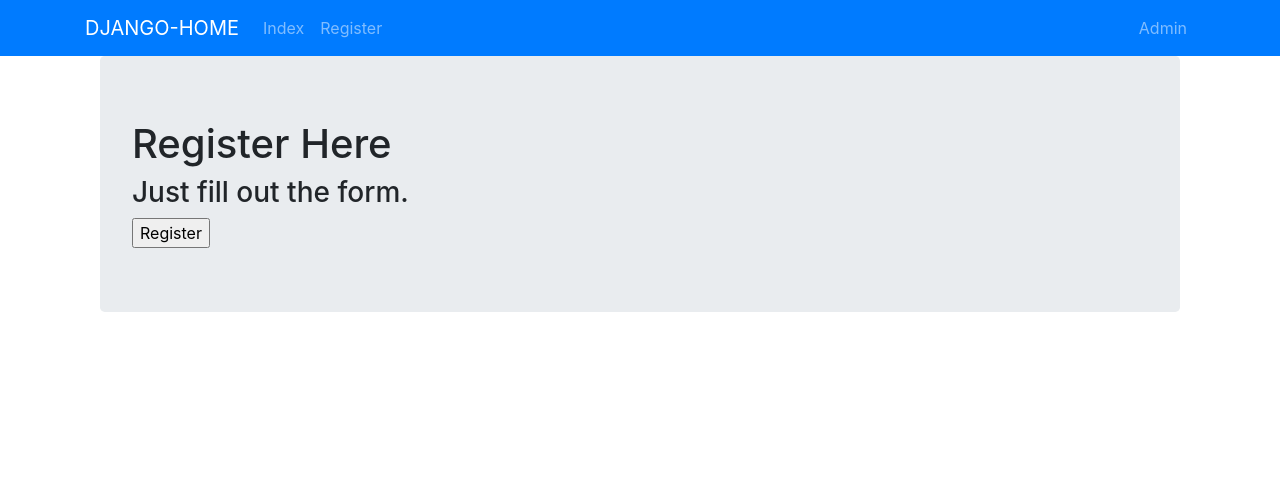
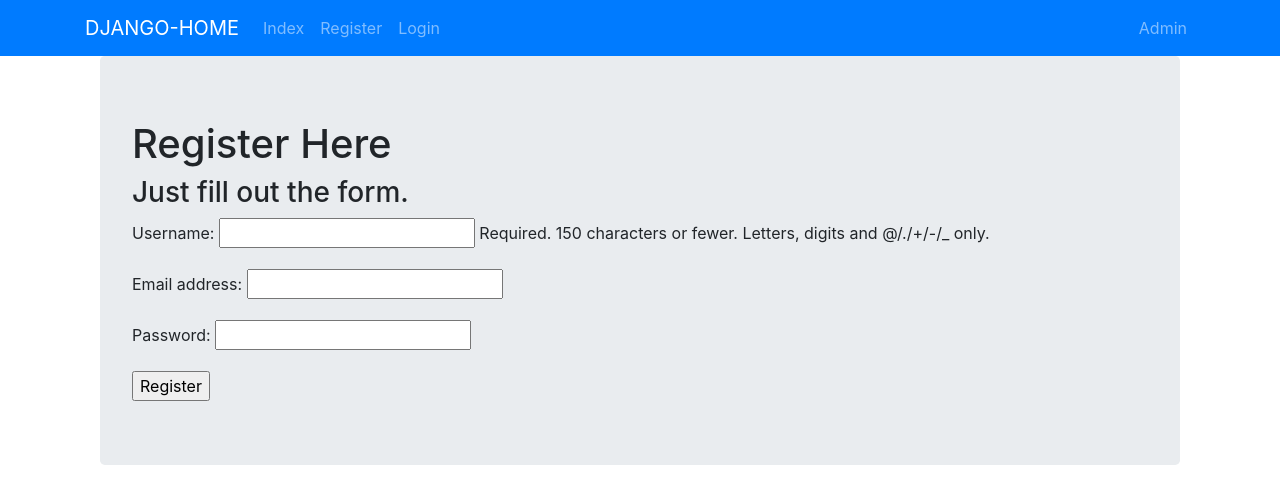
Before and after one commit to jmuratov98/CSC322-Project, a Django app: page /users/register/ in a window 1280 px wide. Shown: the top 504 px of the page. Run offline with Django 3.2, Linux system fonts and the light colour scheme; some libraries are stand-ins or nearby versions.

Commit message:
Justin 2nd commit

```diff
--- a/cuisino/cuisino/settings.py
+++ b/cuisino/cuisino/settings.py
@@ -133,3 +133,5 @@ MEDIA_ROOT = MEDIA_DIR
 MEDIA_URL = '/media/'
 
 AUTH_USER_MODEL = "users.Users"
+
+LOGIN_URL = '/users/user_login/'
--- a/cuisino/cuisino/urls.py
+++ b/cuisino/cuisino/urls.py
@@ -28,6 +28,7 @@ urlpatterns = [
     # path('', home_views.landing_page),
 
     url(r'^$',users_views.home,name='home'),
-
     url(r'^users/',include('users.urls')),
+    url(r'^logout/$', users_views.user_logout, name='logout'),
+    url(r'^special/',users_views.special,name='special'),
 ]
--- a/cuisino/templates/users/base.html
+++ b/cuisino/templates/users/base.html
@@ -15,6 +15,12 @@
                     <li class "nav-item"> <a class="navbar-brand" href="{%url 'home'%}">DJANGO-HOME</a></li>
                     <li class "nav-item"> <a class="nav-link" href="{%url 'users:index'%}">Index</a></li>
                     <li class "nav-item"> <a class="nav-link" href="{%url 'users:register'%}">Register</a></li>
+
+                    {% if user.is_authenticated %}
+                        <li class "nav-item"><a class="nav-link" href="{% url 'logout' %}">Logout</a></li>
+                    {% else %}
+                        <li class "nav-item"><a class="nav-link" href="{% url 'users:user_login' %}">Login</a></li>
+                    {% endif %}
 
                 </ul>
                 <ul class="navbar-nav justify-content-end">
--- a/cuisino/templates/users/index.html
+++ b/cuisino/templates/users/index.html
@@ -5,11 +5,11 @@
 <div class="container">
   <div class="jumbotron">
     <h1>Index Page</h1>
-    <!-- {% if user.is_authenticated %}
+    {% if user.is_authenticated %}
         <h2>Welcome {{ user.username }}!</h2>
     {% else %}
         <h2>Welcome to the site!</h2>
-    {% endif %} -->
+    {% endif %}
   </div>
 </div>
 
--- a/cuisino/templates/users/register.html
+++ b/cuisino/templates/users/register.html
@@ -12,9 +12,8 @@
         <h3>Just fill out the form.</h3>
 
         <form enctype="multipart/form-data" method="POST">
-          <!-- {% csrf_token %}
+          {% csrf_token %}
           {{ user_form.as_p }}
-          {{ profile_form.as_p }} -->
           <input type="submit" name="" value="Register">
         </form>
 
--- a/cuisino/users/forms.py
+++ b/cuisino/users/forms.py
@@ -1,15 +1,10 @@
-# from django import forms
-# from django.contrib.auth.models import User
-# from users.models import Roles, Users
-#
-# class UserForm(forms.ModelForm):
-#     password = forms.CharField(widget=forms.PasswordInput())
-#
-#     class Meta():
-#         model = User
-#         fields = ('username','email','password',)
-#
-#
-# class UserProfileInfoForm(forms.ModelForm):
-#     class Meta():
-#         model = Users
+from django import forms
+from django.contrib.auth.models import AbstractUser
+from users.models import Roles, Users
+
+class UserForm(forms.ModelForm):
+    password = forms.CharField(widget=forms.PasswordInput())
+
+    class Meta():
+        model = Users
+        fields = ('username','email','password')
--- a/cuisino/users/urls.py
+++ b/cuisino/users/urls.py
@@ -8,6 +8,6 @@ urlpatterns=[
     url(r'^register/$',views.register,name='register'),
     url(r'^index/$',views.index,name='index'),
 
-    # url(r'^user_login/$',views.user_login,name='user_login'),
+    url(r'^user_login/$',views.user_login,name='user_login'),
     # url(r'^logout/$', views.user_logout, name='logout'),
 ]
--- a/cuisino/users/views.py
+++ b/cuisino/users/views.py
@@ -1,5 +1,5 @@
 from django.shortcuts import render
-# from users.forms import UserForm,UserProfileInfoForm
+from users.forms import UserForm
 
 # Extra Imports for the Login and Logout Capabilities
 from django.contrib.auth import authenticate, login, logout
@@ -22,13 +22,13 @@ def home(request):
     return render(request,'home/home.html')
 
 
-"""
-    This function adds a user as a customer.
-"""
-
-
-def register(request):
-    return render(request, 'users/register.html')
+# """
+#     This function adds a user as a customer.
+# """
+#
+#
+# def register(request):
+#     return render(request, 'users/register.html')
 
 
 """
@@ -36,3 +36,84 @@ def register(request):
 """
 def apply(request):
     return render(request, 'users/register.html')
+
+@login_required
+def special(request):
+    return HttpResponse("You are logged in. Nice!")
+
+@login_required
+def user_logout(request):
+    # Log out the user.
+    logout(request)
+    # Return to homepage.
+    return HttpResponseRedirect(reverse('home'))
+
+def register(request):
+
+    registered = False
+
+    if request.method == 'POST':
+
+        # Get info from "both" forms
+        # It appears as one form to the user on the .html page
+        user_form = UserForm(data=request.POST)
+
+        # Check to see both forms are valid
+        if user_form.is_valid():
+
+            # Save User Form to Database
+            user = user_form.save()
+
+            # Hash the password
+            user.set_password(user.password)
+
+            # Update with Hashed password
+            user.save()
+
+            # Registration Successful!
+            registered = True
+
+        else:
+            # One of the forms was invalid if this else gets called.
+            print(user_form.errors)
+
+    else:
+        # Was not an HTTP post so we just render the forms as blank.
+        user_form = UserForm()
+
+    # This is the render and context dictionary to feed
+    # back to the registration.html file page.
+    return render(request,'users/register.html',
+                          {'user_form':user_form,
+                           'registered':registered})
+
+def user_login(request):
+
+    if request.method == 'POST':
+        # First get the username and password supplied
+        username = request.POST.get('username')
+        password = request.POST.get('password')
+
+        # Django's built-in authentication function:
+        user = authenticate(username=username, password=password)
+
+        # If we have a user
+        if user:
+            #Check it the account is active
+            if user.is_active:
+                # Log the user in.
+                login(request,user)
+                # Send the user back to some page.
+                # In this case their homepage.
+                return HttpResponseRedirect(reverse('home'))
+            else:
+                # If account is not active:
+                return HttpResponse("Your account is not active.")
+        else:
+            print("Someone tried to login and failed.")
+            print("They used username: {} and password: {}".format(username,password))
+            return HttpResponse("Invalid login details supplied.")
+
+    else:
+        #Nothing has been provided for username or password.
+        return render(request, 'users/login.html', {})
```
Also changed, not shown: cuisino/db.sqlite3.
